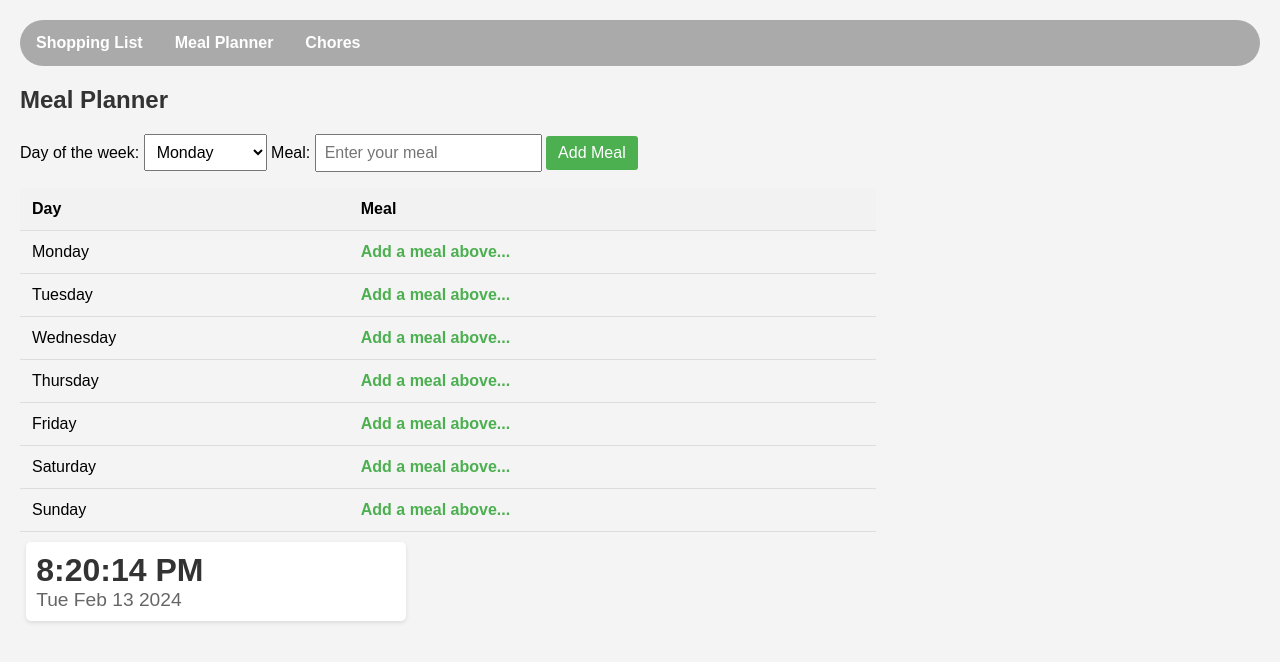
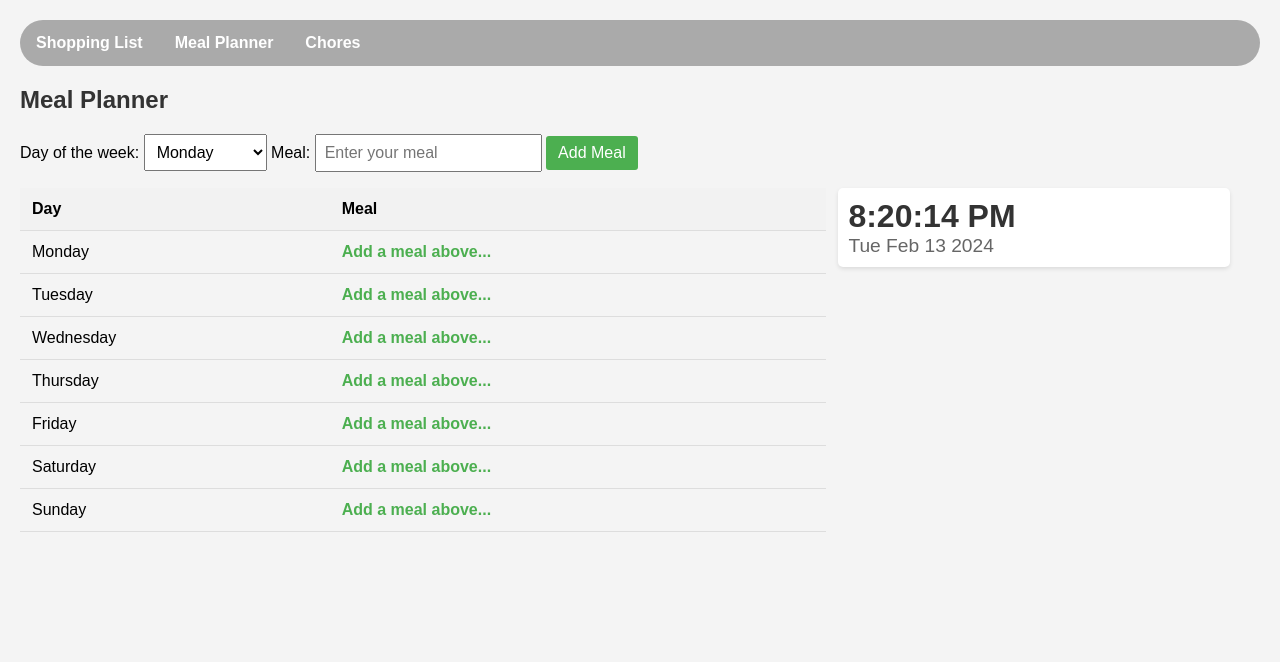
Before and after one commit to mooregt/HomeWebApp, a website: page Pages/mealplanner.html in a window 1280 px wide. Drawn offline with Linux system fonts and the light colour scheme; no server answers.

Commit message:
fix: Clock margin

```diff
--- a/Styles/common.css
+++ b/Styles/common.css
@@ -20,14 +20,14 @@
 /* Media query for landscape mode */
 @media screen and (min-width: 768px) {
   #itemList {
-    width: 69%; /* Adjust the width based on your preference */
+    width: 65%; /* Adjust the width based on your preference */
     float: left;
   }
 
   #clock {
-    width: 29%; /* Adjust the width based on your preference */
+    width: 30%; /* Adjust the width based on your preference */
     float: left;
-    margin-left: 0.5%;
+    margin-left: 1%;
   }
 }
 
```
